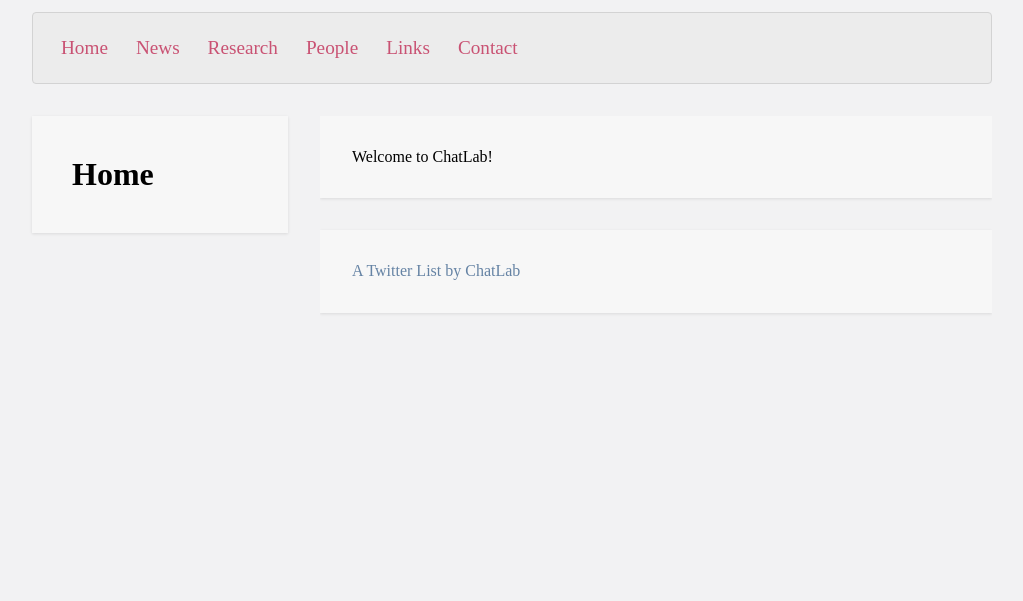
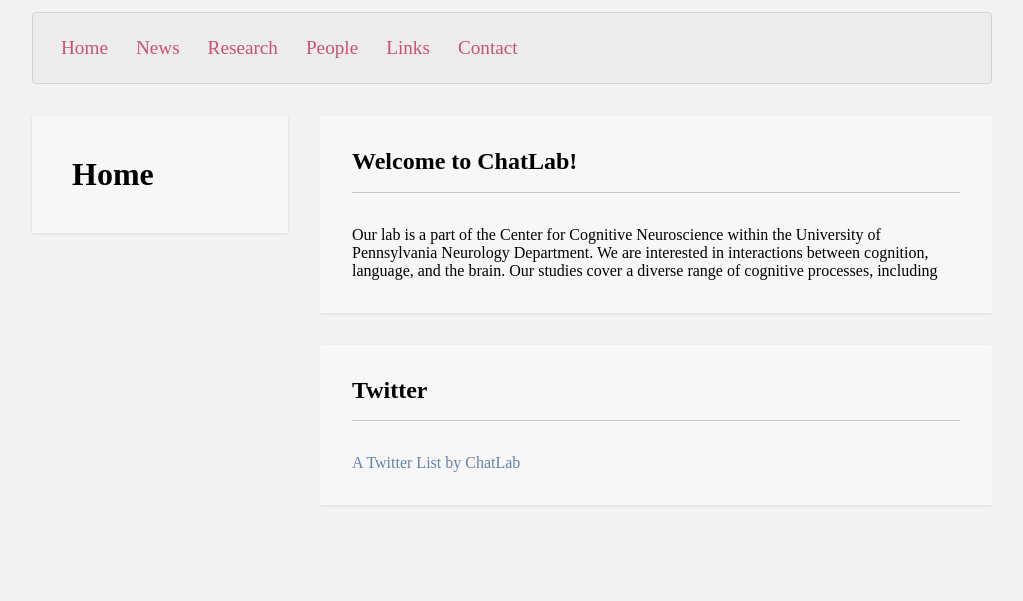
Before and after one commit to joeptacek/chatlab-site, a Jekyll site: the page built from index.html, in a window 1280 px wide. Shown: the part 384-985 px from the top of the page, without its empty margins (128-1151 px from the left). Built offline with Jekyll 4.4.1, drawn with Linux system fonts in a browser that asks for light colours; some web fonts are replaced; comment, search, counter and statistics services are not loaded; before the commit the page ends 900 px from its top, so only the background shows below that.

Commit message:
Minor fixes

```diff
--- a/_includes/twitter.html
+++ b/_includes/twitter.html
@@ -1 +1 @@
-<a class="twitter-timeline" href="https://twitter.com/ChatLab/lists/chatlab-current-members" data-chrome="noborders noheader nofooter" data-tweet-limit="2">A Twitter List by ChatLab</a> <script async src="//platform.twitter.com/widgets.js" charset="utf-8"></script>
+<a class="twitter-timeline" href="https://twitter.com/ChatLab/lists/chatlab-current-members" data-chrome="noborders noheader nofooter transparent" data-tweet-limit="2">A Twitter List by ChatLab</a> <script async src="//platform.twitter.com/widgets.js" charset="utf-8"></script>
--- a/index.html
+++ b/index.html
@@ -4,8 +4,12 @@
 svg: false
 ---
 <section>
-  <p>Welcome to ChatLab!</p>
+  <h2 class="section-title">Welcome to ChatLab!</h2>
+  <hr />
+  <p>Our lab is a part of the Center for Cognitive Neuroscience within the University of Pennsylvania Neurology Department. We are interested in interactions between cognition, language, and the brain. Our studies cover a diverse range of cognitive processes, including</p>
 </section>
 <section>
+  <h2 class="section-title">Twitter</h2>
+  <hr />
   {% include twitter.html %}
 </section>
--- a/research.html
+++ b/research.html
@@ -3,6 +3,3 @@
 title: Research
 svg: false
 ---
-<section>
-  Intro to research.
-</section>
```
